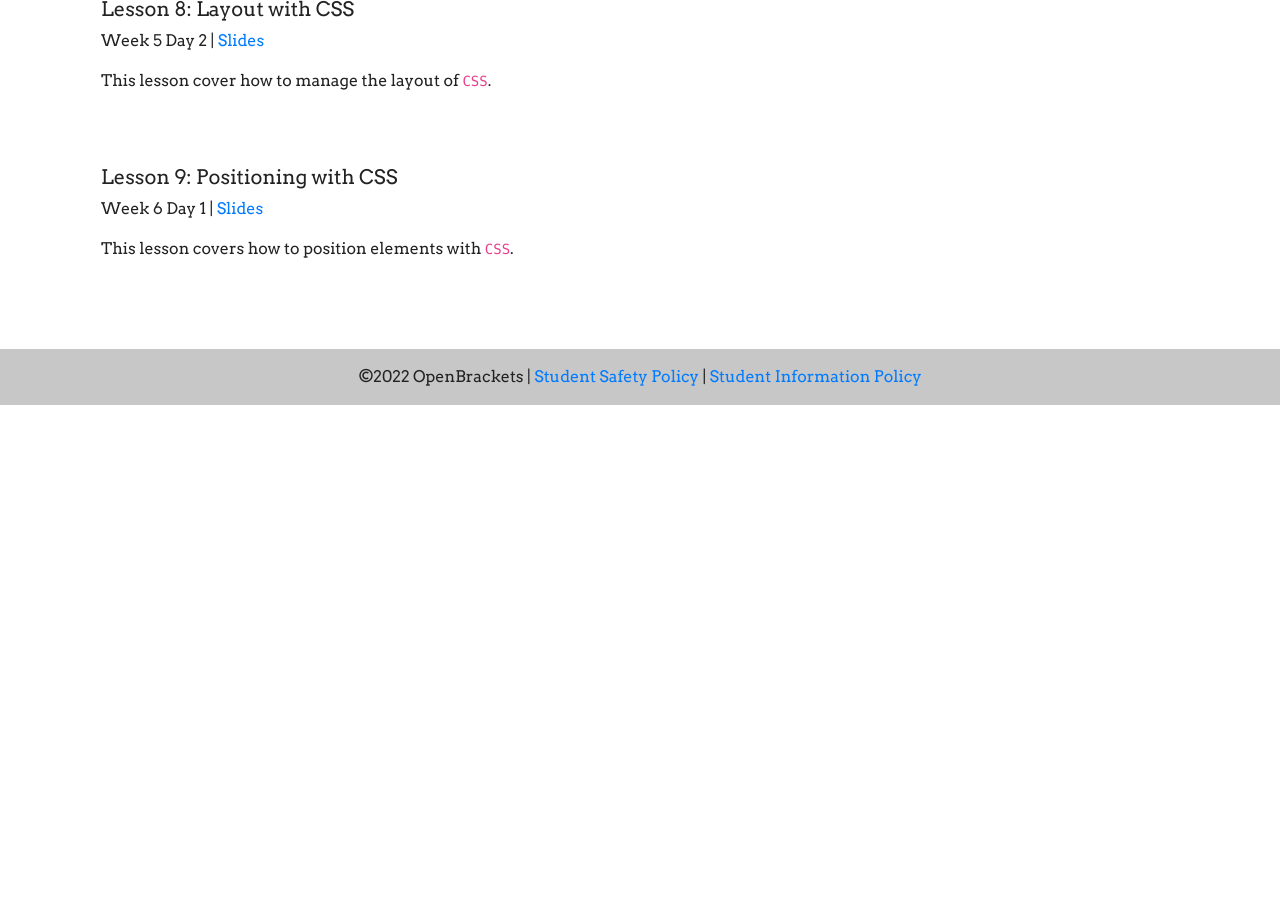
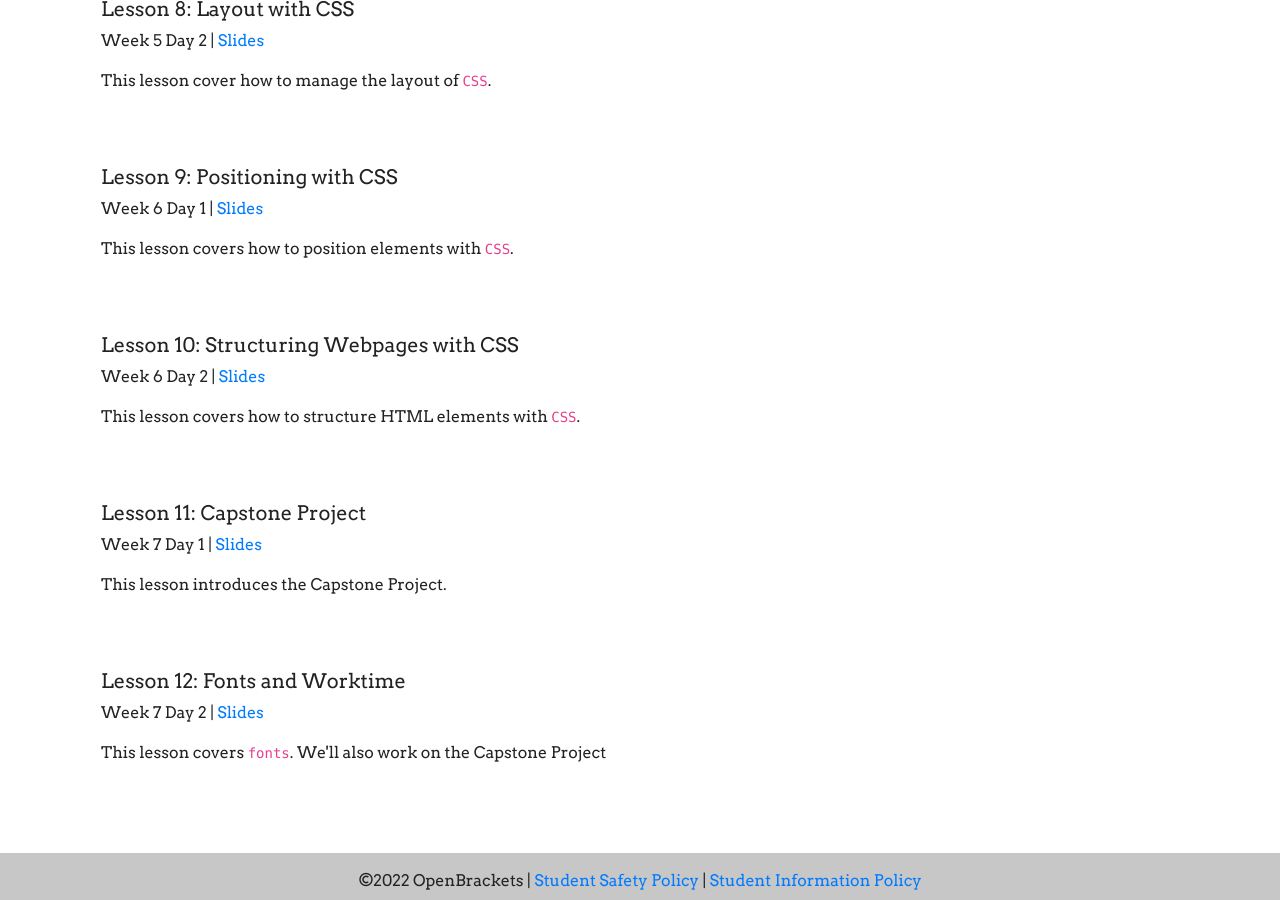
Before and after one commit to qpwoeirut/OpenBrackets-website, a Jekyll site: the page built from spring2022/beginningWebDevelopment.html, in a window 1280 px wide and 900 px high, scrolled down 1556 px. Built offline with Jekyll 4.4.1, drawn with Linux system fonts in a browser that asks for light colours; before the commit the page ends 1961 px from its top, so only the background shows below that.

Commit message:
Add lesson 10, 11 and 12 to beginningWebDevelopment

```diff
--- a/spring2022/beginningWebDevelopment.html
+++ b/spring2022/beginningWebDevelopment.html
@@ -115,3 +115,36 @@ navbarHighlight: spring2022
         <br>
     </div>
 </div>
+<div class="col-12 media">
+    <div class="media-body">
+        <h5 class="mt-0">Lesson 10: Structuring Webpages with CSS</h5>
+        <p>Week 6 Day 2 | <a
+                href="https://docs.google.com/presentation/d/165CXxe4-A-Ys_3QN4EfOQ-idgYLURD3h65aCXL6rUv0"
+                target="_blank">Slides</a></p>
+        <p>This lesson covers how to structure HTML elements with <code>CSS</code>.
+        </p>
+        <br>
+    </div>
+</div>
+<div class="col-12 media">
+    <div class="media-body">
+        <h5 class="mt-0">Lesson 11: Capstone Project</h5>
+        <p>Week 7 Day 1 | <a
+                href="https://docs.google.com/presentation/d/1iXA0QIseSEmEpcobhRXOi2pHLwAq8GtyWIrGWNx32X4"
+                target="_blank">Slides</a></p>
+        <p>This lesson introduces the Capstone Project.
+        </p>
+        <br>
+    </div>
+</div>
+<div class="col-12 media">
+    <div class="media-body">
+        <h5 class="mt-0">Lesson 12: Fonts and Worktime</h5>
+        <p>Week 7 Day 2 | <a
+                href="https://docs.google.com/presentation/d/1EuharSddl2gMj295FUUz0AIufIGjvF_qG4E8KAY6Yo0"
+                target="_blank">Slides</a></p>
+        <p>This lesson covers <code>fonts</code>. We'll also work on the Capstone Project
+        </p>
+        <br>
+    </div>
+</div>
```
